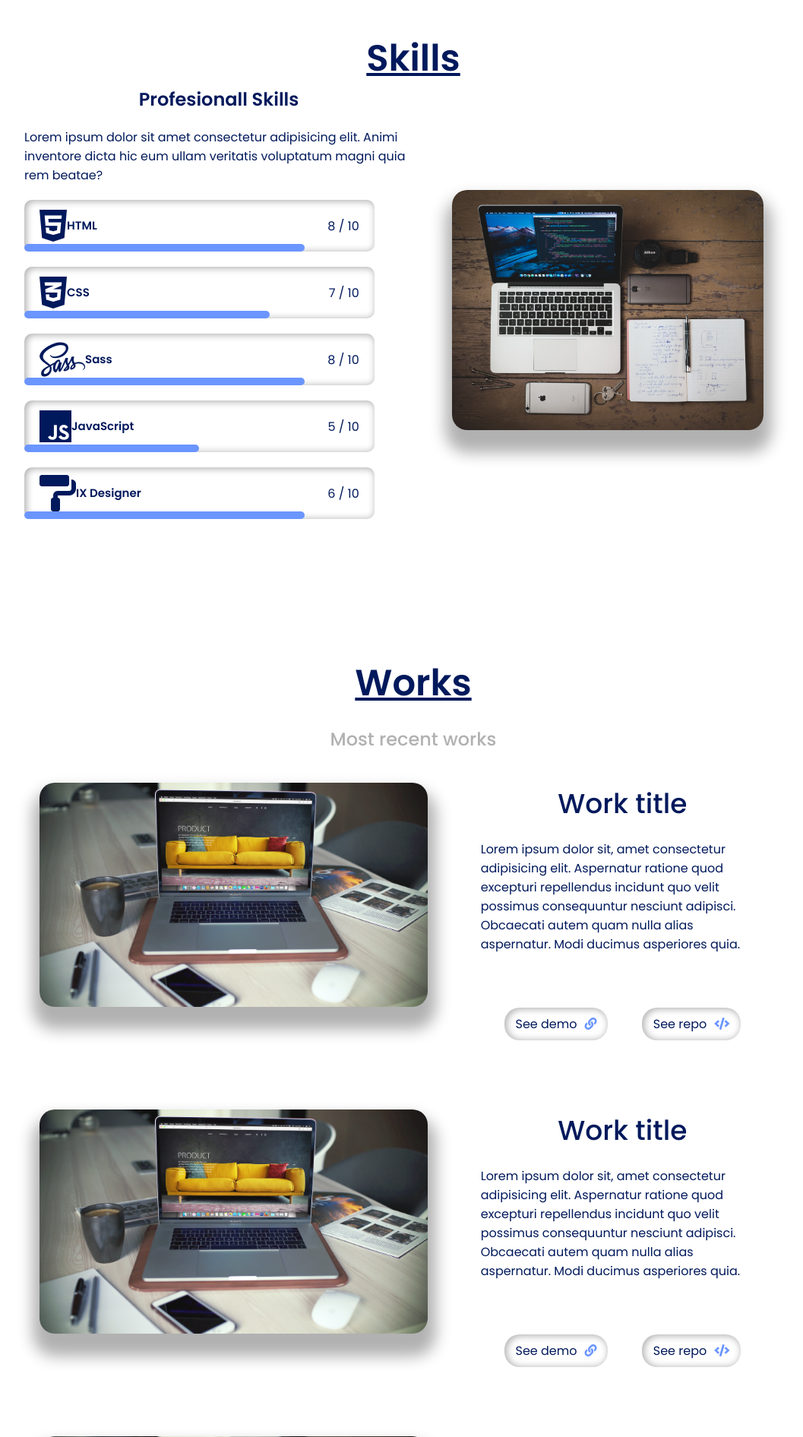
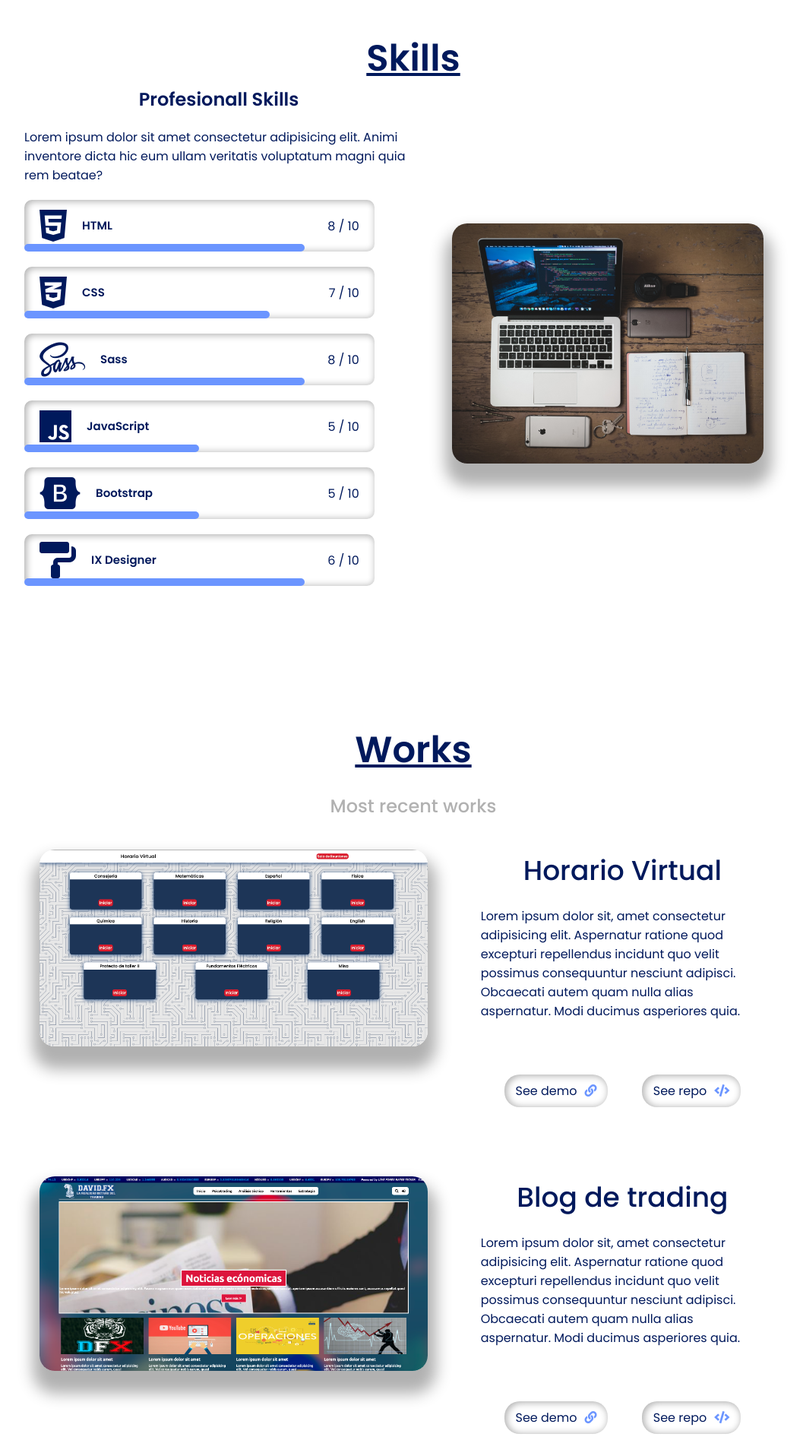
Before and after one commit to D4v13B/david, a PHP site: page / in a window 1280 px wide. Shown: the part 839-2730 px from the top of the page at 76% size, without its empty margins (96-1153 px from the left). Run offline with PHP 8.4, Linux system fonts and the light colour scheme.

Commit message:
third<-commit

```diff
--- a/index.html
+++ b/index.html
@@ -11,7 +11,6 @@
 
   <!--CSS-->
   <link rel="stylesheet" href="css/generales.css">
-
 
 </head>
 <body>
@@ -123,6 +122,12 @@
           </div>
 
           <div class="skills__bar">
+            <i class="fab fa-bootstrap"><p>Bootstrap</p></i>
+            <p>5 / 10</p>
+            <div class="skills__charge 4 skills__js" ></div>
+          </div>
+
+          <div class="skills__bar">
             <i class="fas fa-paint-roller 5"><p>IX Designer</p></i>
             <p>6 / 10</p>
             <div class="skills__charge 6 skills__ix"></div>
@@ -149,32 +154,32 @@
     <div class="work__presentation flex ">
 
       <div class="work__image">
-        <img src="img/works/igor-miske-Px3iBXV-4TU-unsplash.jpeg"  class="img-shadow" alt="">
+        <img src="img/works/horario-virtual.png"  class="img-shadow" alt="">
       </div>
 
       <div class="work__description">
-        <h3>Work title</h3>
+        <h3>Horario Virtual</h3>
         <p>Lorem ipsum dolor sit, amet consectetur adipisicing elit. Aspernatur ratione quod excepturi repellendus incidunt quo velit possimus consequuntur nesciunt adipisci. Obcaecati autem quam nulla alias aspernatur. Modi ducimus asperiores quia.</p>
 
         <section class="work__botones">
-          <a href="#" class="work__demo">See demo<i class="fas fa-link"></i></a>
-          <a href="#" class="work__repo">See repo<i class="fas fa-code"></i></a>
+          <a href="https://zmonchox.github.io/horario-v3.1/" class="work__demo">See demo<i class="fas fa-link"></i></a>
+          <a href="https://github.com/ZMonchoX/horario-v3.1" class="work__repo">See repo<i class="fas fa-code"></i></a>
         </section>
       </div>
     </div>
 
     <div class="work__presentation flex">
       <div class="work__image">
-        <img src="img/works/igor-miske-Px3iBXV-4TU-unsplash.jpeg"  class="img-shadow" alt="">
+        <img src="img/works/trading-joven.png"  class="img-shadow" alt="">
       </div>
 
       <div class="work__description flex">
-        <h3>Work title</h3>
+        <h3>Blog de trading</h3>
         <p>Lorem ipsum dolor sit, amet consectetur adipisicing elit. Aspernatur ratione quod excepturi repellendus incidunt quo velit possimus consequuntur nesciunt adipisci. Obcaecati autem quam nulla alias aspernatur. Modi ducimus asperiores quia.</p>
 
         <section class="work__botones ">
-          <a href="#" class="work__demo">See demo<i class="fas fa-link"></i></a>
-          <a href="#" class="work__repo">See repo<i class="fas fa-code"></i></a>
+          <a href="https://zmonchox.github.io/trading_joven/" class="work__demo">See demo<i class="fas fa-link"></i></a>
+          <a href="https://github.com/ZMonchoX/trading_joven" class="work__repo">See repo<i class="fas fa-code"></i></a>
         </section>
       </div>
     </div>
@@ -182,16 +187,16 @@
     <div class="work__presentation flex">
 
       <div class="work__image">
-        <img src="img/works/igor-miske-Px3iBXV-4TU-unsplash.jpeg"  class="img-shadow" alt="">
+        <img src="img/works/sermontreal-web.png"  class="img-shadow" alt="">
       </div>
 
       <div class="work__description">
-        <h3>Work title</h3>
+        <h3>Sermontreal</h3>
         <p>Lorem ipsum dolor sit, amet consectetur adipisicing elit. Aspernatur ratione quod excepturi repellendus incidunt quo velit possimus consequuntur nesciunt adipisci. Obcaecati autem quam nulla alias aspernatur. Modi ducimus asperiores quia.</p>
 
         <section class="work__botones">
-          <a href="#" class="work__demo">See demo<i class="fas fa-link"></i></a>
-          <a href="#" class="work__repo">See repo<i class="fas fa-code"></i></a>
+          <a href="https://zmonchox.github.io/sermontreal-web/" class="work__demo">See demo<i class="fas fa-link"></i></a>
+          <a href="https://github.com/ZMonchoX/sermontreal-web" class="work__repo">See repo<i class="fas fa-code"></i></a>
         </section>
       </div>
 
@@ -202,18 +207,18 @@
   <!--===========================================================-->
 
   <section class="contact container pd-80" id="contact">
-    <h2 class="titulo-de-seccion">Contacto</h2>
+    <h2 class="titulo-de-seccion">Contact</h2>
 
     <form action="" id="form" class="contact__form">
 
-      <input type="text" placeholder="Nombre" class="">
+      <input type="text" placeholder="Name" class="">
 
       <input type="email" placeholder="Email">
 
-      <textarea name="mensaje" id="mensaje" placeholder="Mensaje"></textarea>
+      <textarea name="mensaje" id="mensaje" placeholder="Message"></textarea>
 
       <div class="contact__send">
-        <button>Contactar<i class="fas fa-paper-plane"></i></button>
+        <button type="submit">Contactar<i class="fas fa-paper-plane"></i></button>
       </div>
 
     </form>
@@ -263,5 +268,4 @@
 </body>
 </html>
 
-
 <script src="js/app.js"></script>
--- a/scss/generales.scss
+++ b/scss/generales.scss
@@ -52,6 +52,13 @@ html {
   padding-top: 80px;
 }
 
+i, a i {
+
+  &:hover {
+    color: $color-cuarto;
+  }
+}
+
 //========================HOME/NAV==========================
 
 .home {
@@ -72,6 +79,7 @@ html {
 
     &__logo {
       color: $color-primario;
+      text-decoration: none;
 
       h1 {
         font-weight: $font-weight-2;
@@ -86,6 +94,11 @@ html {
       a {
         color: $color-primario;
         margin: 0 15px;
+        text-decoration: none;
+
+        &:hover {
+          color: $color-cuarto;
+        }
       }
 
       &-2 {
@@ -176,6 +189,7 @@ html {
 
         p {
           font-size: 0.938rem;
+          margin: auto 0 auto $m-1;
         }
       }
     }
@@ -194,6 +208,7 @@ html {
       i {
         display: flex;
         align-items: center;
+        width: 50%;
 
         p {
           font-weight: $font-weight-3;
@@ -285,6 +300,7 @@ html {
       color: $color-primario;
       border-radius: 20px;
       box-shadow: inset 2px 1px 10px 1px $color-terceario;
+      text-decoration: none;
     }
 
     i {
@@ -310,14 +326,15 @@ html {
 
     input,textarea {
       //box-shadow: inset 2px 1px 10px 1px $color-terceario;
-      box-shadow: 2px 1px 10px 1px $color-terceario;
+      color: $color-primario;
+      font-size: 18px;
       min-width: 300px;
       max-width: 400px;
       width: 100%;
       margin: 20px 0;
       padding: 20px 10px;
+      box-shadow: 2px 1px 10px 1px $color-terceario;
       border-radius: 20px;
-      color: $color-primario;
     }
 
     textarea {
@@ -339,6 +356,10 @@ html {
       border-radius: 20px;
       color: $color-secundario;
       background: $color-primario;
+
+      &:hover {
+        background: $color-cuarto;
+      }
 
       i {
         color: $color-secundario;
@@ -485,8 +506,7 @@ html {
   .nav-links {
     transition: 500ms all ease;
     position: fixed;
-    background: rgba($color-cuarto, .9);
-    backdrop-filter: blur(10px);
+    background: rgba($color-primario, .9);
     left: 0;
     top: 0;
     width: 100%;
```
Also changed, not shown: css/generales.css, img/works/horario-virtual.png (added), img/works/sermontreal-web.png (added), img/works/trading-joven.png (added), 1 other file.
